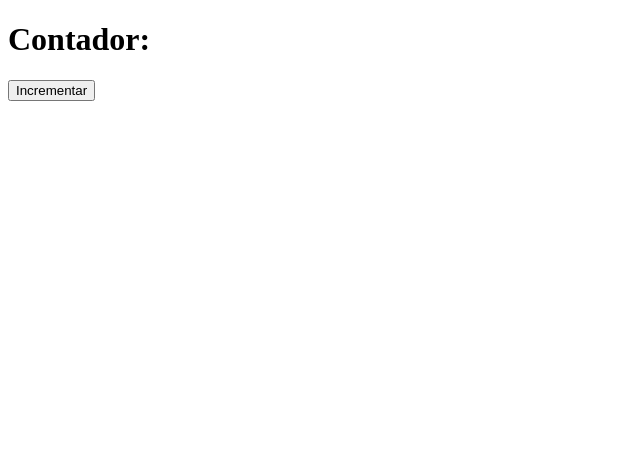
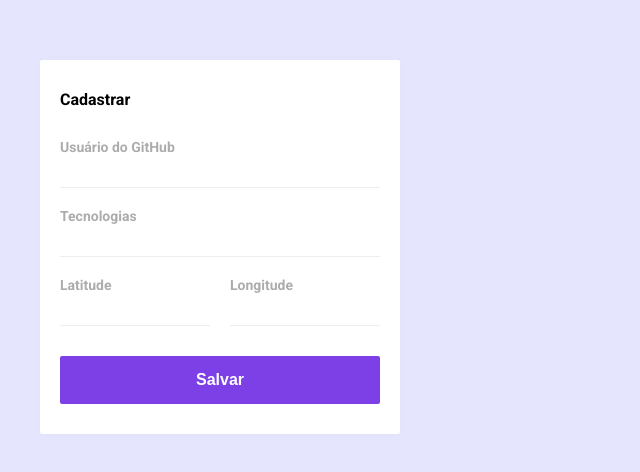
Before and after one commit to leandrosouzaa/devradar, a React (Create React App) app in the folder web/: page / in a window 1280 px wide. Shown: the top 472 px of the page, without its empty margins (0-640 px from the left). Built offline with nearby package versions, Linux system fonts and the light colour scheme.

Commit message:
Form input finalizado e formatado

```diff
--- /dev/null
+++ b/web/src/App.css
@@ -0,0 +1,71 @@
+#app {
+  max-width: 1200px;
+  margin: 0 auto;
+  padding:60px 30px;
+
+  display: flex;
+  flex-direction: row;
+  align-items: flex-start;
+}
+
+asdide strong {
+  font-size: 20px;
+  text-align: center;
+  display: block;
+  color:#333;
+  width: 100%;
+}
+
+aside form {
+  margin-top:30px;
+}
+
+aside form .input-block + .input-block{
+  margin-top: 20px;
+}
+
+aside form .input-group {
+  margin-top: 20px;
+  display: grid;
+  gap: 20px;
+  grid-template-columns: 1fr 1fr;
+}
+
+aside form .input-group .input-block {
+  margin-top:0;
+}
+
+aside form .input-block label {
+  color: #ACACAC;
+  font-size:14px;
+  font-weight: bold;
+  display: block;
+}
+
+aside form .input-block input {
+  width: 100%;
+  height: 32px;
+  font-size: 14px;
+  columns: #666666;
+  border: 0;
+  border-bottom:1px solid #eeeeee
+}
+
+aside form button[type=submit] {
+  width: 100%;
+  border: 0px;
+  margin-top: 30px;
+  background: #7d40e7;
+  border-radius: 2px;
+  padding: 15px 20px;
+  font-size: 16px;
+  font-weight: bold;
+  color: #FFF;
+  cursor: pointer;
+  transition: background 0.5s;
+
+}
+
+aside form button[type=submit]:hover {
+  background: #6931ca;
+}
--- a/web/src/App.js
+++ b/web/src/App.js
@@ -1,22 +1,50 @@
 import React, {useState} from 'react';
 
-  // Componente: Bloco isolado de HTML, CSS e JS, o qual não interfere no restante da aplicação.
-  // Estado: Informações contidas em um componente (lembrar: imutabilidade)
-  // Propriedade: Informações que passam de um componente PAI para um componente FILHO.
+import './global.css'
+import './App.css'
+import './Sidebar.css'
+
 
 function App() {
 
-  const [counter, setCounter] = useState(0)
 
-  function incrementCounter() {
-    setCounter(counter++)
-  }
 
   return (
-    <>
-      <h1>Contador: </h1>
-      <button onClick={incrementCounter}>Incrementar</button>
-    </>
+    <div id='app'>
+      <aside>
+        <strong>Cadastrar</strong>
+        <form>
+
+          <div class= "input-block">
+            <label htmlFor='github_username'> Usuário do GitHub</label>
+            <input name='github_username' id='github_username' required />
+          </div >
+
+          <div class= "input-block">
+            <label htmlFor='techs'>Tecnologias</label>
+            <input name='techs' id='techs' required />
+          </div>
+
+          <div className="input-group">
+            <div class= "input-block">
+              <label htmlFor='latitude'>Latitude</label>
+              <input name='latitude' id='latitude' required />
+            </div>
+
+            <div class= "input-block">
+              <label htmlFor='longitude'>Longitude</label>
+              <input name='longitude' id='longitude' required />
+            </div>
+          </div>
+
+          <button type='submit'>Salvar</button>
+        </form>
+
+      </aside>
+      <main>
+
+      </main>
+    </div>
   );
 }
 
--- /dev/null
+++ b/web/src/Sidebar.css
@@ -0,0 +1,7 @@
+aside {
+  width: 320px;
+  background: #FFF;
+  box-shadow: 0 0 14px 0 rgba(0,0,0,0.02);
+  border-radius: 2px;
+  padding: 30px 20px
+}
--- /dev/null
+++ b/web/src/global.css
@@ -0,0 +1,21 @@
+@import url('https://fonts.googleapis.com/css?family=Roboto:400,700&display=swap');
+
+* {
+  margin :0;
+  padding: 0;
+  outline: 0;
+  box-sizing: 0;
+}
+
+html, body, #root {
+  height: 100%;
+}
+
+body {
+  background: #e5e6fd;
+  -webkit-font-smoothing: antialiased;
+}
+
+body, input, buttom {
+  font-family: Roboto, sans-serif;
+}
```
Also changed, not shown: web/src/Main.css (added).
